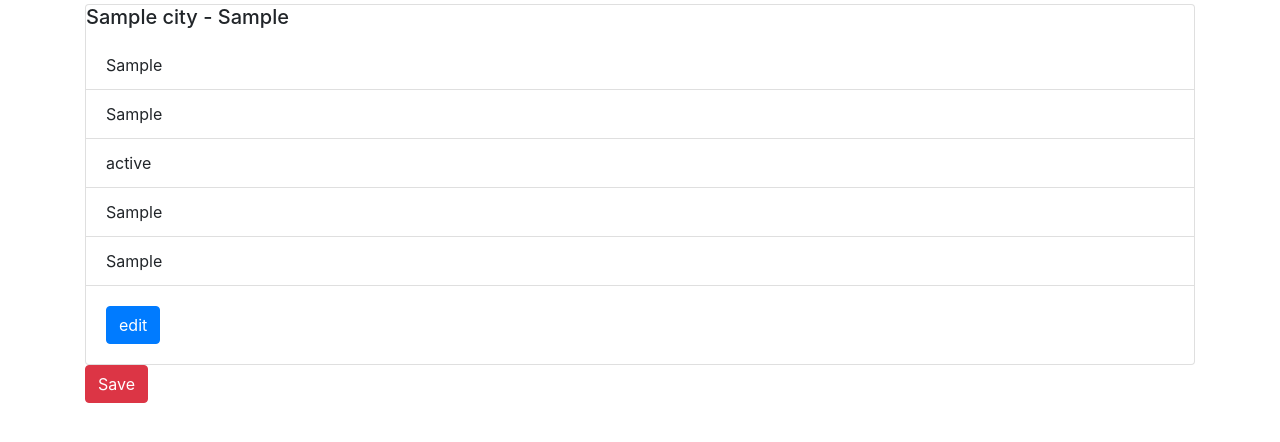
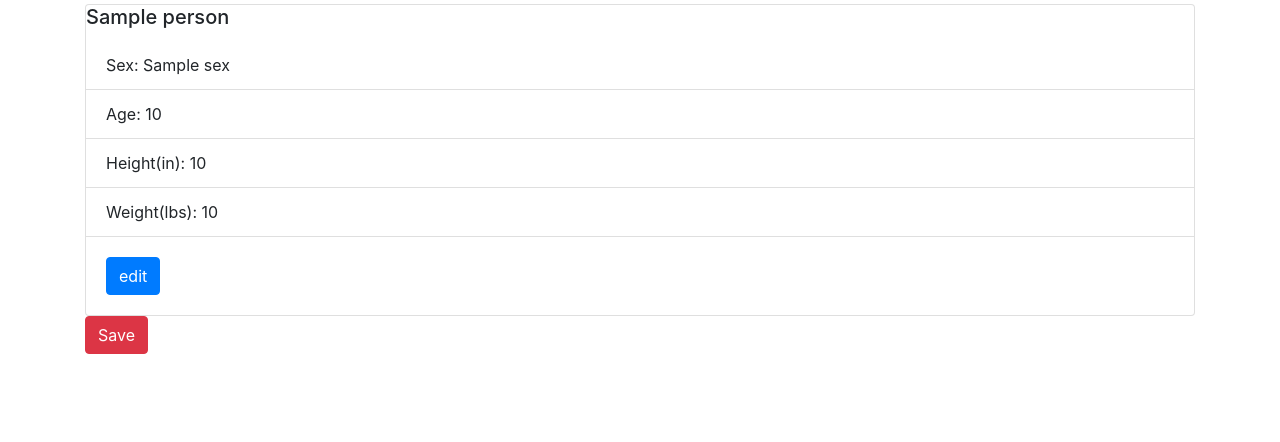
Before and after one commit to aryasuva2250/Homework4, a Flask app: template app/templates/view.html in a window 1280 px wide. Shown: the part 56-498 px from the top of the page. Run offline with Flask 2, Linux system fonts and the light colour scheme; the template is opened without the code that fills it: most values are stand-ins (such as "Sample title", 1, 10 or a date in 2020); some libraries are stand-ins or nearby versions.

Commit message:
Task: updated view file for biostats and fixed weight name

```diff
--- a/app/templates/index.html
+++ b/app/templates/index.html
@@ -17,7 +17,7 @@
         <td>{{ person.Sex }}</td>
         <td>{{ person.Age }}</td>
         <td>{{ person.Height_in }}</td>
-        <td>{{ person.Weight_in }}</td>
+        <td>{{ person.Weight_lbs }}</td>
     </tr>
     {% endfor %}
     </tbody>
--- a/app/templates/new.html
+++ b/app/templates/new.html
@@ -23,8 +23,8 @@
             <input id="Height_in" type="text" class="form-control" placeholder="Height(in)" name="Height_in">
         </div>
         <div class="col">
-            <label for="Weight_in">Weight(lbs)</label>
-            <input id="Weight_in" type="text" class="form-control" placeholder="Weight(lbs)" name="Weight_in">
+            <label for="Weight_lbs">Weight(lbs)</label>
+            <input id="Weight_lbs" type="text" class="form-control" placeholder="Weight(lbs)" name="Weight_lbs">
         </div>
     </div>
     <button type="submit" class="btn btn-success">Success</button>
--- a/app/templates/view.html
+++ b/app/templates/view.html
@@ -2,20 +2,19 @@
 {% block content %}
 
 <div class="card" class="m-5 p-2">
-    <h5 class="card-title">{{ city.fldName }} - {{ city.fldAbbreviation }}</h5>
+    <h5 class="card-title">{{ person.fldName }}</h5>
 
     <ul class="list-group list-group-flush">
-        <li class="list-group-item">{{ city.fldLat }}</li>
-        <li class="list-group-item">{{ city.fldLong }}</li>
-        <li class="list-group-item">{{ city.fldCapitalStatus }}</li>
-        <li class="list-group-item">{{ city.fldCountry }}</li>
-        <li class="list-group-item">{{ city.fldPopulation }}</li>
+        <li class="list-group-item">Sex: {{ person.Sex }}</li>
+        <li class="list-group-item">Age: {{ person.Age }}</li>
+        <li class="list-group-item">Height(in): {{ person.Height_in }}</li>
+        <li class="list-group-item">Weight(lbs): {{ person.Weight_lbs }}</li>
     </ul>
     <div class="card-body">
-        <a href="/edit/{{city.id}}" class="card-link btn btn-primary">edit</a>
+        <a href="/edit/{{person.id}}" class="card-link btn btn-primary">edit</a>
     </div>
 </div>
-<form action="/delete/{{city.id}}" method="post"><button type="submit" class="btn btn-danger">Save</button></form>
+<form action="/delete/{{person.id}}" method="post"><button type="submit" class="btn btn-danger">Save</button></form>
 
 
 {% endblock %}
```
